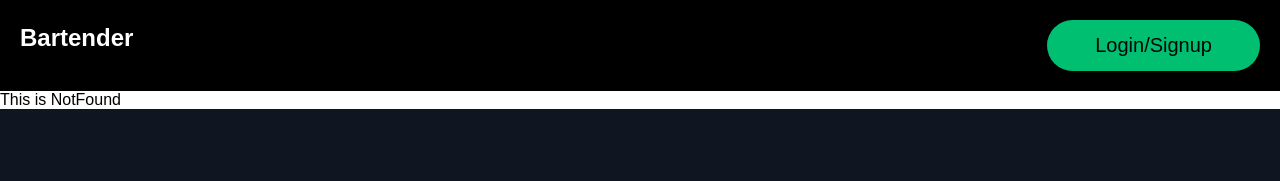
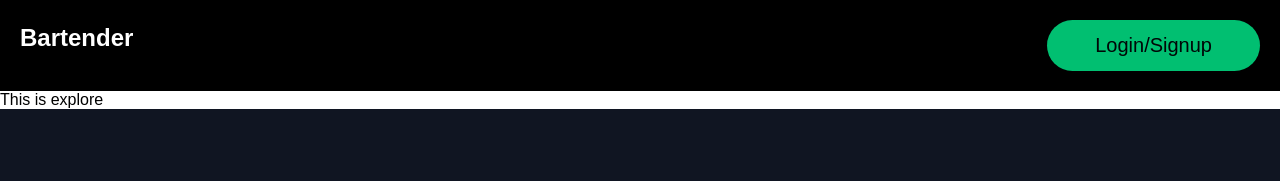
Before and after one commit to 21mooie/bartendr-web, a React (Create React App) app: page /explore in a window 1280 px wide. Shown: the top 181 px of the page. Built offline with nearby package versions, Linux system fonts and the light colour scheme; a web font is replaced by a local one.

Commit message:
Create Explore.js as a feature

```diff
--- a/src/App.js
+++ b/src/App.js
@@ -13,6 +13,7 @@ import LandingPage from "./components/features/LandingPage/LandingPage";
 import NotFound from "./components/features/NotFound/NotFound";
 import {Footer} from "./components/features/Footer/Footer";
 import ProtectedRoute from "./components/common/ProtectedRoute/ProtectedRoute";
+import Explore from "./components/features/Explore/Explore";
 
 
 
@@ -25,7 +26,7 @@ function App() {
     <Router>
       <Provider store={store}>
         <>
-          <ConnectedNavigation showMenuPaths={['/dashboard', '/user', '/drink', '/search']}/>
+          <ConnectedNavigation showMenuPaths={['/dashboard', '/user', '/drink', '/search', '/explore']}/>
           {/*Search bar for unauthed users who only want to search*/}
           {/*  Router which switches between components, Guard against auth routes*/}
           <Switch>
@@ -35,6 +36,7 @@ function App() {
             <Route path="/search" component={SearchWithRouter} />
             <Route path="/drink/:idDrink" component={Drink} />
             <Route path="/ingredient" component={Drink} />
+            <Route path="/explore" component={Explore} />
             <Route component={NotFound} />
           </Switch>
           <Footer />
--- /dev/null
+++ b/src/components/features/Explore/Explore.css
@@ -0,0 +1,3 @@
+.explore {
+    display: flex;
+}
--- /dev/null
+++ b/src/components/features/Explore/Explore.js
@@ -0,0 +1,13 @@
+import React from 'react';
+
+import './Explore.css';
+
+function Explore(props) {
+  return (
+    <div className="explore">
+      <p>This is explore</p>
+    </div>
+  );
+}
+
+export default Explore;
--- a/src/components/features/Navigation/Navigation.js
+++ b/src/components/features/Navigation/Navigation.js
@@ -3,6 +3,7 @@ import {Link, Redirect, useLocation} from "react-router-dom";
 import DashboardIcon from '@material-ui/icons/Dashboard';
 import PersonIcon from '@material-ui/icons/Person';
 import SearchIcon from '@material-ui/icons/Search';
+import ExploreIcon from '@material-ui/icons/Explore';
 import MeetingRoomIcon from '@material-ui/icons/MeetingRoom';
 import MenuIcon from '@material-ui/icons/Menu';
 import {connect} from "react-redux";
@@ -96,9 +97,9 @@ const Navigation = ({showMenuPaths, clearState, requestUser, requestRegisterUser
                 <p>Profile</p>
               </Link>
 
-              <Link className={`header__icon ${location === Routes.SEARCH ? 'header__icon-active' : ''}`} to='/search'>
-                <SearchIcon />
-                <p>Search</p>
+              <Link className={`header__icon ${location === Routes.EXPLORE ? 'header__icon-active' : ''}`} to='/explore'>
+                <ExploreIcon />
+                <p>Explore</p>
               </Link>
 
               <div className="header__icon" onClick={() => signOut()}>
@@ -119,15 +120,11 @@ const Navigation = ({showMenuPaths, clearState, requestUser, requestRegisterUser
               </div>
             </>
         }
-        {
-          showSidebar ?
-            <Sidebar
-            isOpen={showSidebar}
-            triggerCloseSidebar={() => {setShowSidebar(false)}}
-            triggerLogout={() => signOut()}
-          /> :
-            null
-        }
+        <Sidebar
+          isOpen={showSidebar}
+          triggerCloseSidebar={() => {setShowSidebar(false)}}
+          triggerLogout={() => signOut()}
+        />
         {redirectVal}
       </div>
     </>
--- a/src/consts/routes.js
+++ b/src/consts/routes.js
@@ -6,4 +6,5 @@ export const Routes = {
   LANDING_PAGE: `/`,
   REGISTER: `/register`,
   DRINK: `/drink`,
+  EXPLORE: `/explore`,
 }
```
